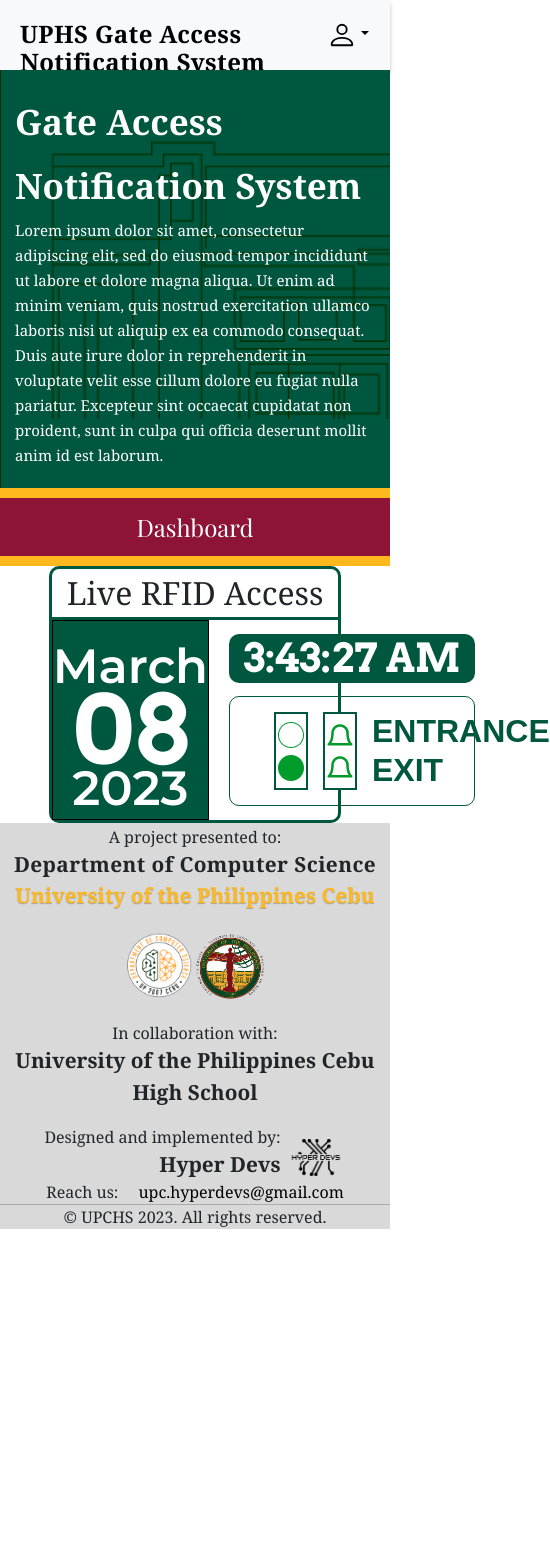
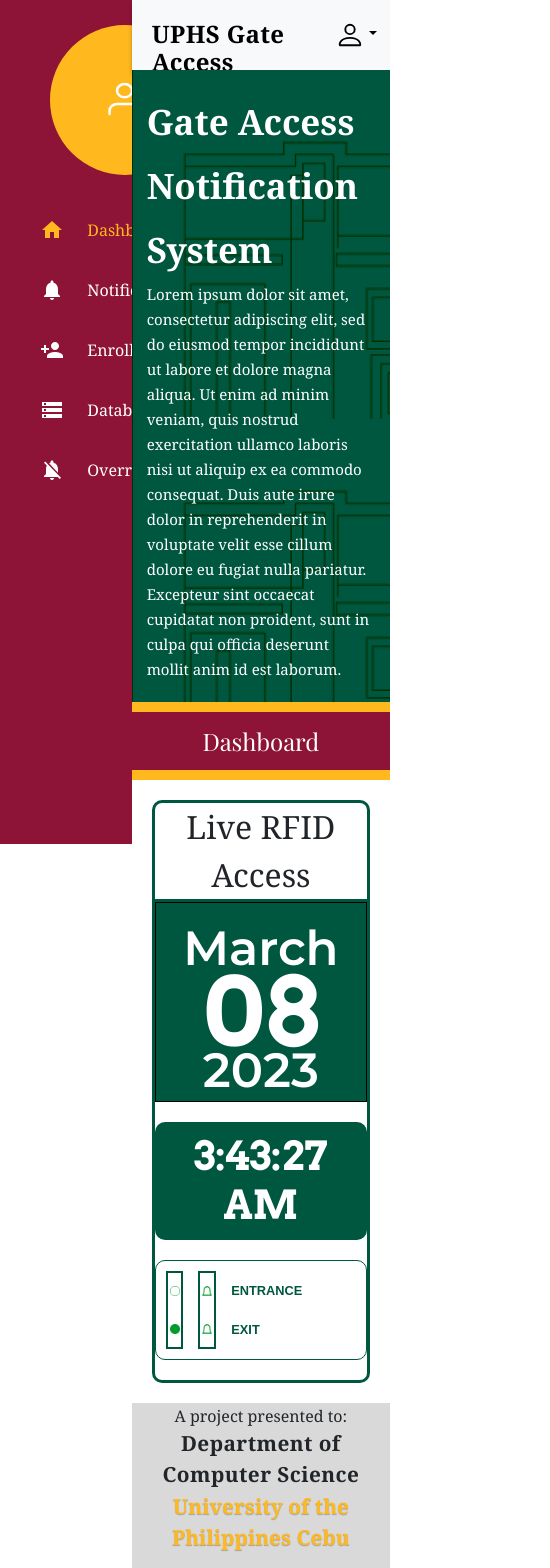
Before and after one commit to Hyper-Devs/Hyper-Devs, a React (Create React App) app in the folder client/: page /dashboard in a window 390 px wide. Shown: the top 1568 px of the page, 550 px wide, since content can reach past the window. Before the commit the page ends 1229 px from the top, so only its background shows below. Built offline with nearby package versions, Linux system fonts and the light colour scheme; sample sign-in values are in the browser's storage.

Commit message:
updated Dashboard responsiveness

```diff
--- a/client/src/Components/Dashboard/Box.css
+++ b/client/src/Components/Dashboard/Box.css
@@ -8,6 +8,7 @@
     flex-direction: column;
     height: 100%;
     width: 100%;
+    padding: 20px;
 }
 
 .rectangle{
@@ -29,30 +30,8 @@
     position: relative;
     width: 100%;
     display: flex;
-    align-items: center;
     background-color: transparent;
     border-top: 3px solid #00573F;
-}
-
-.clock-box {
-    position: relative;
-    display: flex;
-    align-items: center;
-    justify-content: space-evenly;
-    flex-direction: column;
-    padding: 0 20px 0 20px;
-    background-color: transparent;
-    height: 100%;
-    width: 100%;
-}
-
-.clock {
-    position: relative;
-    display: flex;
-    justify-content: center;
-    width: 100%;
-    border-radius: 10px;
-    background: #00573F;
 }
 
 .Date{
@@ -101,7 +80,28 @@
     line-height: 119px;
     text-align: center;
     color: #FFFFFF;
+}
 
+.clock-box {
+    position: relative;
+    display: flex;
+    align-items: center;
+    justify-content: space-evenly;
+    flex-direction: column;
+    padding: 0 20px 0 20px;
+    background-color: transparent;
+    height: 100%;
+    width: 100%;
+}
+
+.clock {
+    position: relative;
+    display: flex;
+    justify-content: center;
+    width: 100%;
+    border-radius: 10px;
+    background: #00573F;
+    padding: 10px 0;
 }
 
 /*
@@ -116,9 +116,7 @@
     border-radius: 10px;
     border: 1px solid #00573F;
     gap: 15px;
-    padding-top: 15px;
-    padding-bottom: 15px;
-    padding-left: 44px;
+    padding: 10px;
 }
 
 .entrance-exit .icon-boxes{
@@ -137,10 +135,78 @@
 }
 
 .entrance-exit .text {
+    display: flex;
+    flex-direction: column;
     font-weight: 900;
     font-size: 32px;
     font-family: 'Monsterrat', sans-serif;
     line-height: 39px;
     text-align: left;
     font-style: normal;
+    width: 100%;
 }
+
+.entrance-exit .text .text-control{
+    position: relative;
+    width: 100%;
+    height: 100%;
+    padding: 0;
+    margin: 0;
+    display: flex;
+}
+
+
+
+@media (max-width: 950px) {
+
+    .Date {
+        width: 100%;
+    }
+
+    .rectangle1{
+        flex-direction: column;
+        gap: 20px;
+    }
+
+    .clock-box {
+        gap: 20px;
+        padding-bottom: 20px;
+    }
+
+}
+
+@media (max-width: 650px) {
+
+    .entrance-exit .text {
+        font-size: 1rem;
+    }
+
+}
+
+@media (max-width: 550px) {
+
+    .clock-box {
+        padding-left: 0;
+        padding-right: 0;
+    }
+
+    .icon-boxes img{
+        height: 10px;
+        width: 10px;
+    }
+
+    .entrance-exit .icon-boxes {
+        gap: 20%;
+    }
+
+    .entrance-exit .text {
+        font-size: 0.8rem;
+    }
+
+}
+
+@media (max-width: 450px) {
+    .rectangle{
+        width: 100%;
+    }
+}
--- a/client/src/Components/Dashboard/Box.jsx
+++ b/client/src/Components/Dashboard/Box.jsx
@@ -31,9 +31,8 @@ function Box() {
 
 
                             <div className='text'>
-                                ENTRANCE
-                                <div/>
-                                EXIT
+                               <div className='text-control'> ENTRANCE </div>
+                               <div className='text-control'> EXIT </div>
                             </div>
                     </div>
                     </div>
--- a/client/src/Components/Notification/messageContext.css
+++ b/client/src/Components/Notification/messageContext.css
@@ -3,12 +3,12 @@
     display: flex;
     flex-direction: column;
     align-items: center;
-    padding-top: 10%;
-    padding-bottom: 10%;
+    padding-top: 5%;
+    padding-bottom: 5%;
   }
 
   .notif-message-box .notif-message-rectangle {
-    width: 75%;
+    width: 1000px;
     height: fit-content;
     background: #00573f;
     border: 3px solid #00573f;
@@ -30,7 +30,8 @@
     display: flex;
     align-items: center;
     justify-content: center;
-    width: 5%;
+    padding-right: 10px;
+    width: 120px;
     border-radius: 10px;
     margin-top: 1%;
     margin-bottom: 1%;
--- a/client/src/Components/Notification/messageContext.jsx
+++ b/client/src/Components/Notification/messageContext.jsx
@@ -12,7 +12,7 @@ function messageContext(props) {
       <div className="notif-message-rectangle">
         <div className="notif-message-header">
         <p>Context Message</p>
-        <button onClick={() => handleClick('notifBox')}><AiOutlineLeft/></button>
+        <button onClick={() => handleClick('notifBox')}><AiOutlineLeft/>BACK</button>
         </div>
         <div className="notif-message-rectangle2">
           <div className="notif-message-rectangle3">
--- a/client/src/Components/Notification/notificationBox.css
+++ b/client/src/Components/Notification/notificationBox.css
@@ -36,35 +36,25 @@
   padding: 15px;
   display: flex;
   flex-direction: column;
+  align-items: center;
+  gap: 10px;
   background-color: white;
   border-radius: 10px;
   border-top-right-radius: 0;
   border-top-left-radius: 0;
 }
 
-.notifBox .notif-rectangle3 .notif-button-container {
-  display: flex;
-  margin-left: 35%;
-  margin-top: 1%;
-  margin-bottom: 1%;
-  width: 30%;
-  border-radius: 10px;
-}
-
 .notifBox .notif-rectangle3 button {
-  margin-top: 0;
-  margin-bottom: 0;
-  left: 0;
   padding: 10px;
   height: 100%;
-  width: 100%;
+  width: fit-content;
   border-radius: 10px;
   background-color: #00573f;
 
   font-family: "Cambria";
   font-style: normal;
   font-weight: 400;
-  font-size: 32px;
+  font-size: 1.5rem;
   line-height: 38px;
 
   color: #ffffff;
--- a/client/src/Components/Notification/notificationBox.jsx
+++ b/client/src/Components/Notification/notificationBox.jsx
@@ -12,12 +12,8 @@ function notificationBox(props) {
         <p>Notification Access</p>
         <div className="notif-rectangle2">
           <div className="notif-rectangle3">
-            <div className="notif-button-container">
               <button>Subscription Status</button>
-            </div>
-            <div className="notif-button-container">
               <button onClick={() => handleClick('msgContext')}>Message Context</button>
-            </div>
           </div>
         </div>
       </div>
```
